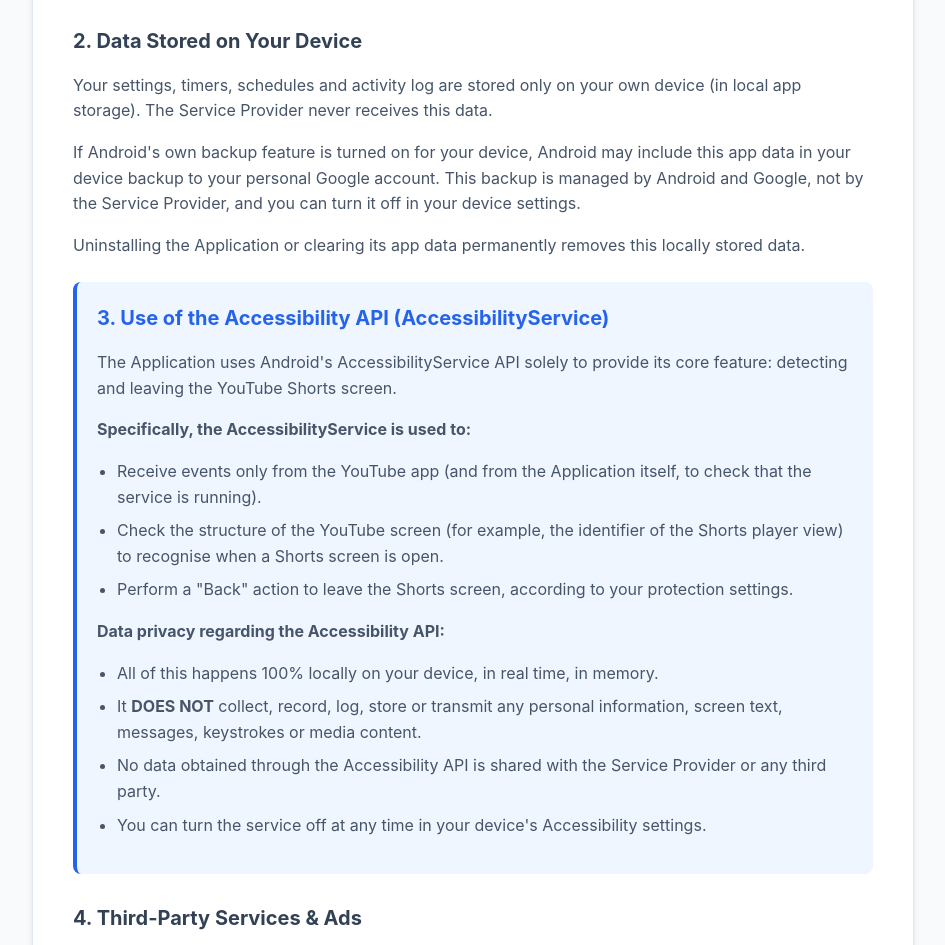
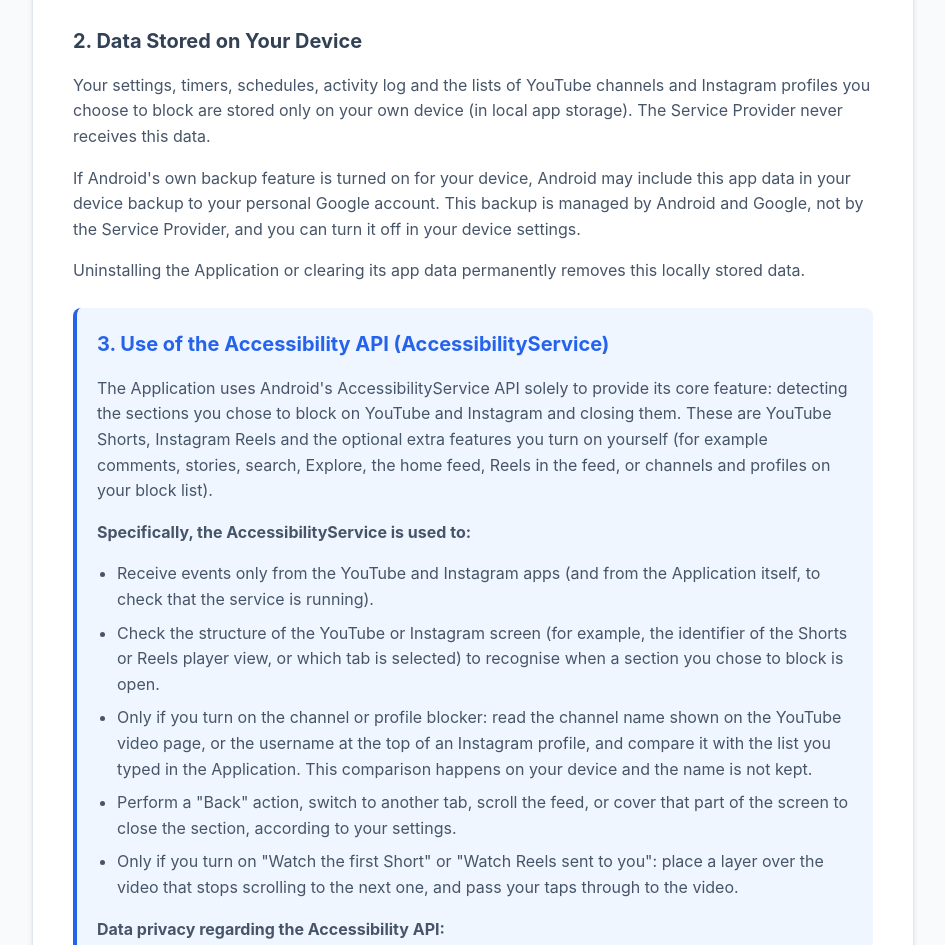
Before and after one commit to keluxdev-mod/privacy-policy, a plain HTML site: page index.html in a window 1280 px wide. Shown: the part 547-1492 px from the top of the page, without its empty margins (167-1112 px from the left). Drawn offline with Linux system fonts and the light colour scheme.

Commit message:
Update index.htmlPrivacy policy: Instagram and extra features in the Accessibility section

```diff
--- a/index.html
+++ b/index.html
@@ -134,7 +134,7 @@
 
 <div class="container">
     <h1>Privacy Policy</h1>
-    <div class="effective-date">Effective Date: November 7, 2026</div>
+    <div class="effective-date">Effective Date: November 25, 2026</div>
 
     <p>This privacy policy applies to the <strong>NoMoreShorts - Focus &amp; Blocker</strong> app for Android devices (the "Application"), operated by Kelux (the "Service Provider").</p>
 
@@ -148,19 +148,21 @@
     </div>
 
     <h2>2. Data Stored on Your Device</h2>
-    <p>Your settings, timers, schedules and activity log are stored only on your own device (in local app storage). The Service Provider never receives this data.</p>
+    <p>Your settings, timers, schedules, activity log and the lists of YouTube channels and Instagram profiles you choose to block are stored only on your own device (in local app storage). The Service Provider never receives this data.</p>
     <p>If Android's own backup feature is turned on for your device, Android may include this app data in your device backup to your personal Google account. This backup is managed by Android and Google, not by the Service Provider, and you can turn it off in your device settings.</p>
     <p>Uninstalling the Application or clearing its app data permanently removes this locally stored data.</p>
 
     <div class="highlight-box">
         <h2>3. Use of the Accessibility API (AccessibilityService)</h2>
-        <p>The Application uses Android's AccessibilityService API solely to provide its core feature: detecting and leaving the YouTube Shorts screen.</p>
+        <p>The Application uses Android's AccessibilityService API solely to provide its core feature: detecting the sections you chose to block on YouTube and Instagram and closing them. These are YouTube Shorts, Instagram Reels and the optional extra features you turn on yourself (for example comments, stories, search, Explore, the home feed, Reels in the feed, or channels and profiles on your block list).</p>
 
         <p><strong>Specifically, the AccessibilityService is used to:</strong></p>
         <ul>
-            <li>Receive events only from the YouTube app (and from the Application itself, to check that the service is running).</li>
-            <li>Check the structure of the YouTube screen (for example, the identifier of the Shorts player view) to recognise when a Shorts screen is open.</li>
-            <li>Perform a "Back" action to leave the Shorts screen, according to your protection settings.</li>
+            <li>Receive events only from the YouTube and Instagram apps (and from the Application itself, to check that the service is running).</li>
+            <li>Check the structure of the YouTube or Instagram screen (for example, the identifier of the Shorts or Reels player view, or which tab is selected) to recognise when a section you chose to block is open.</li>
+            <li>Only if you turn on the channel or profile blocker: read the channel name shown on the YouTube video page, or the username at the top of an Instagram profile, and compare it with the list you typed in the Application. This comparison happens on your device and the name is not kept.</li>
+            <li>Perform a "Back" action, switch to another tab, scroll the feed, or cover that part of the screen to close the section, according to your settings.</li>
+            <li>Only if you turn on "Watch the first Short" or "Watch Reels sent to you": place a layer over the video that stops scrolling to the next one, and pass your taps through to the video.</li>
         </ul>
 
         <p><strong>Data privacy regarding the Accessibility API:</strong></p>
```
